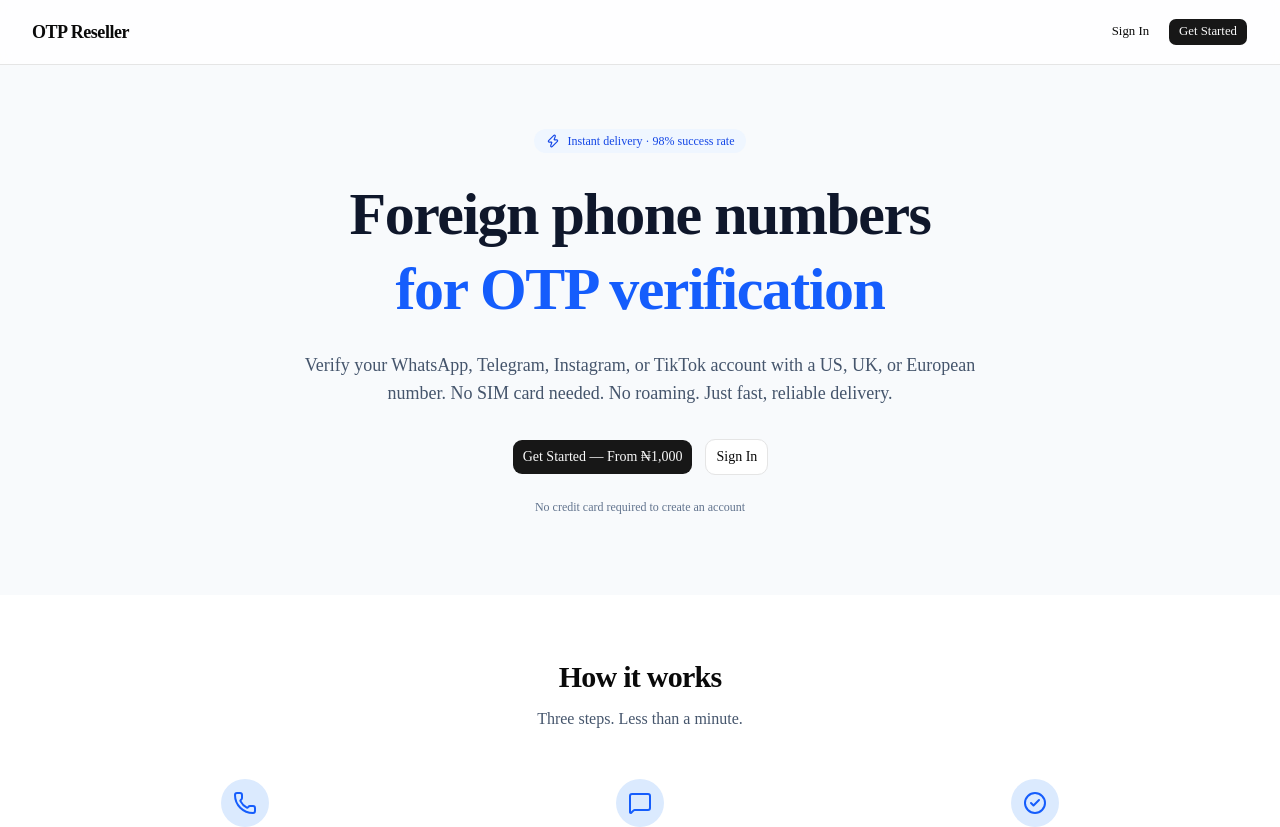
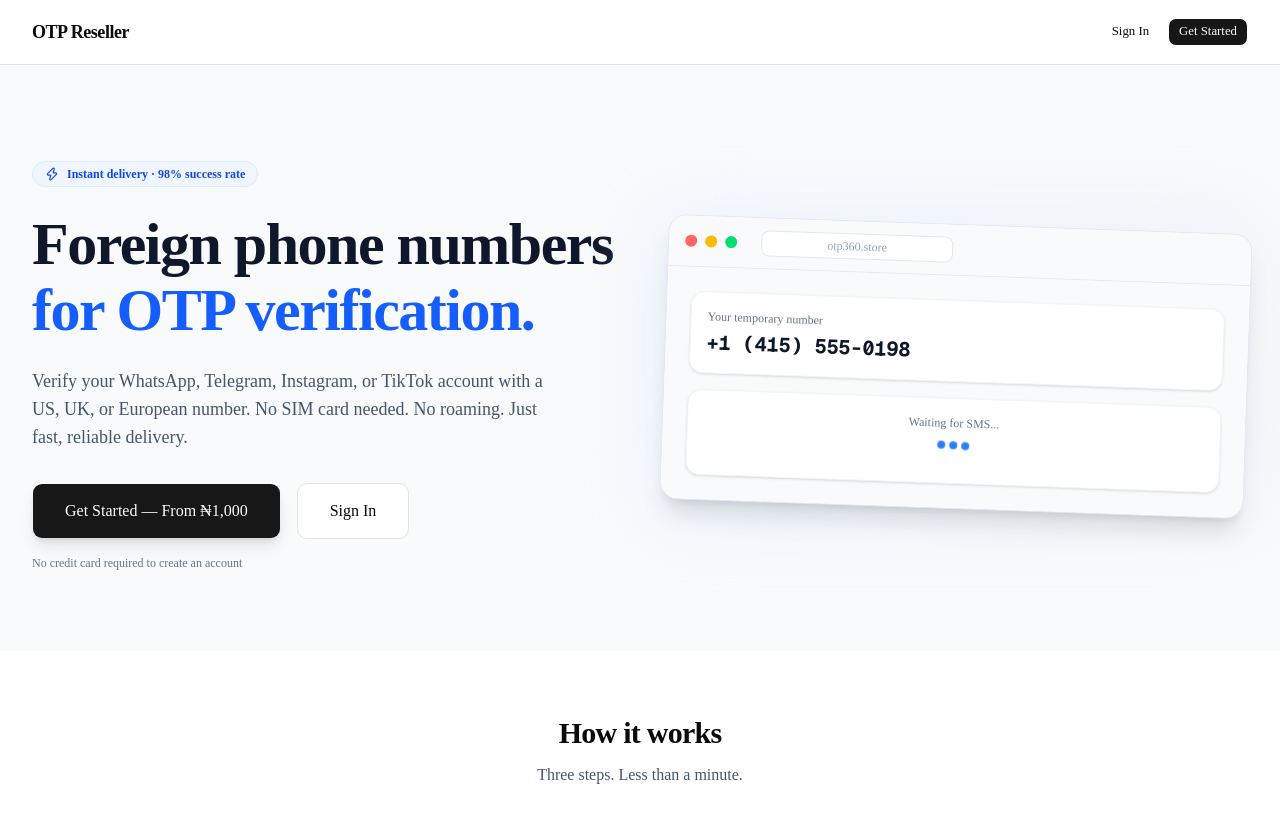
Before and after one commit to Obidivine/otpsite, a Next.js app in the folder frontend/: page / in a window 1280 px wide. Shown: the top 827 px of the page. Built offline with nearby package versions, Linux system fonts and the light colour scheme; no server answers.

Commit message:
added menu nav bar18

```diff
--- a/frontend/app/dashboard/page.tsx
+++ b/frontend/app/dashboard/page.tsx
@@ -11,6 +11,7 @@ import { Card, CardContent, CardHeader, CardTitle } from '@/components/ui/card';
 import { Phone, History } from 'lucide-react';
 import { Skeleton } from '@/components/ui/skeleton';
 import { EmptyState } from '@/components/EmptyState';
+import { EmptySessionState } from '@/components/EmptySessionState';
 
 export default function DashboardPage() {
   return (
--- a/frontend/app/page.tsx
+++ b/frontend/app/page.tsx
@@ -40,43 +40,78 @@ export default function LandingPage() {
   );
 }
 
+// Replace the Hero() function in frontend/app/page.tsx with this:
+
 function Hero() {
   return (
-    <section className="pt-16 pb-20 px-4 sm:px-6 lg:px-8">
-      <div className="max-w-4xl mx-auto text-center">
-        <div className="inline-flex items-center gap-2 px-3 py-1 rounded-full bg-blue-50 text-blue-700 text-xs font-medium mb-6">
+    <section className="pt-24 pb-20 px-4 sm:px-6 lg:px-8 overflow-hidden">
+      <div className="max-w-7xl mx-auto">
+        <div className="grid grid-cols-1 lg:grid-cols-2 gap-12 items-center">
+          {/* Left Side: Text */}
+          <div className="text-center lg:text-left">
+            <div className="inline-flex items-center gap-2 px-3 py-1 rounded-full bg-blue-50 border border-blue-100 text-blue-700 text-xs font-semibold mb-6">
               <Zap className="h-3.5 w-3.5" />
               Instant delivery · 98% success rate
             </div>
 
-        <h1 className="text-4xl sm:text-5xl md:text-6xl font-bold tracking-tight text-slate-900 leading-tight">
-          Foreign phone numbers
-          <br />
-          <span className="text-blue-600">for OTP verification</span>
+            <h1 className="text-4xl sm:text-5xl md:text-6xl font-black tracking-tight text-slate-900 leading-[1.1]">
+              Foreign phone numbers <br />
+              <span className="text-blue-600">for OTP verification.</span>
             </h1>
 
-        <p className="mt-6 text-lg text-slate-600 max-w-2xl mx-auto">
+            <p className="mt-6 text-lg text-slate-600 max-w-lg mx-auto lg:mx-0">
               Verify your WhatsApp, Telegram, Instagram, or TikTok account with a
               US, UK, or European number. No SIM card needed. No roaming. Just fast,
               reliable delivery.
             </p>
 
-        <div className="mt-8 flex flex-col sm:flex-row items-center justify-center gap-3">
+            <div className="mt-8 flex flex-col sm:flex-row items-center justify-center lg:justify-start gap-4">
               <Link href="/signup">
-            <Button size="lg" className="w-full sm:w-auto">
+                <Button size="lg" className="w-full sm:w-auto h-14 px-8 text-base shadow-lg hover:shadow-xl transition-all">
                   Get Started — From ₦1,000
                 </Button>
               </Link>
               <Link href="/login">
-            <Button size="lg" variant="outline" className="w-full sm:w-auto">
+                <Button size="lg" variant="outline" className="w-full sm:w-auto h-14 px-8 text-base">
                   Sign In
                 </Button>
               </Link>
             </div>
 
-        <p className="mt-6 text-xs text-slate-500">
+            <p className="mt-4 text-xs text-slate-500 font-medium">
               No credit card required to create an account
             </p>
+          </div>
+
+          {/* Right Side: Visual Mockup */}
+          <div className="relative mx-auto w-full max-w-md lg:max-w-none">
+            <div className="absolute -inset-1 bg-gradient-to-r from-blue-100 to-slate-200 rounded-3xl blur-2xl opacity-50"></div>
+            <div className="relative bg-white border border-slate-200 rounded-2xl shadow-xl overflow-hidden transform lg:rotate-2 hover:rotate-0 transition-transform duration-500">
+              {/* Fake Browser Header */}
+              <div className="bg-slate-50 border-b border-slate-200 px-4 py-3 flex items-center gap-2">
+                <div className="w-3 h-3 rounded-full bg-red-400"></div>
+                <div className="w-3 h-3 rounded-full bg-amber-400"></div>
+                <div className="w-3 h-3 rounded-full bg-green-400"></div>
+                <div className="ml-4 bg-white border border-slate-200 rounded-md px-3 py-1 text-xs text-slate-400 w-48 text-center">otp360.store</div>
+              </div>
+              {/* Fake App Content */}
+              <div className="p-6 bg-slate-50">
+                 <div className="bg-white rounded-xl shadow-sm border border-slate-100 p-4 mb-4">
+                    <p className="text-xs text-slate-500 mb-1">Your temporary number</p>
+                    <p className="text-xl font-mono font-bold text-slate-900">+1 (415) 555-0198</p>
+                 </div>
+                 <div className="bg-white rounded-xl shadow-sm border border-slate-100 p-4 text-center">
+                    <p className="text-xs text-slate-500 mb-3">Waiting for SMS...</p>
+                    <div className="flex justify-center gap-1 mb-4">
+                        <div className="w-2 h-2 rounded-full bg-blue-500 animate-bounce"></div>
+                        <div className="w-2 h-2 rounded-full bg-blue-500 animate-bounce delay-100"></div>
+                        <div className="w-2 h-2 rounded-full bg-blue-500 animate-bounce delay-200"></div>
+                    </div>
+                 </div>
+              </div>
+            </div>
+          </div>
+        </div>
       </div>
     </section>
   );
--- /dev/null
+++ b/frontend/components/EmptySessionState.tsx
@@ -0,0 +1,25 @@
+// frontend/components/EmptySessionState.tsx
+import Link from 'next/link';
+import { Button } from '@/components/ui/button';
+
+export function EmptySessionState() {
+  return (
+    <div className="flex flex-col items-center justify-center py-16 px-4 text-center bg-white border border-slate-200 rounded-xl border-dashed">
+      {/* SVG Illustration */}
+      <div className="w-32 h-32 mb-6 relative">
+        <div className="absolute inset-0 bg-blue-50 rounded-full scale-110"></div>
+        <svg className="relative w-full h-full text-blue-500" fill="none" viewBox="0 0 24 24" stroke="currentColor" strokeWidth="1">
+          <path strokeLinecap="round" strokeLinejoin="round" d="M10.34 15.84c-.688-.06-1.386-.09-2.09-.09H7.5a4.5 4.5 0 110-9h.75c.704 0 1.402-.03 2.09-.09m0 9.18c.253.962.584 1.892.985 2.783.247.55.06 1.21-.463 1.511l-.657.38c-.551.318-1.26.117-1.527-.461a20.845 20.845 0 01-1.44-4.282m3.102.069a18.03 18.03 0 01-.59-4.59c0-1.586.205-3.124.59-4.59m0 9.18a23.848 23.848 0 018.835 2.535M10.34 6.66a23.847 23.847 0 008.835-2.535m0 0A23.74 23.74 0 0018.795 3m.38 1.125a23.91 23.91 0 011.014 5.395m-1.014 8.855c-.118.38-.245.754-.38 1.125m.38-1.125a23.91 23.91 0 001.014-5.395m0-3.46c.495.413.811 1.035.811 1.73 0 .695-.316 1.317-.811 1.73m0-3.46a24.347 24.347 0 010 3.46" />
+        </svg>
+      </div>
+
+      <h3 className="text-xl font-bold text-slate-900 mb-2">No active sessions</h3>
+      <p className="text-slate-500 max-w-sm mb-6">
+        You don't have any active phone numbers right now. Rent a number to start receiving verification codes instantly.
+      </p>
+      <Link href="/dashboard/rent">
+        <Button size="lg">Rent Your First Number</Button>
+      </Link>
+    </div>
+  );
+}
```
Lines whose indentation alone changed are shown as unchanged.
